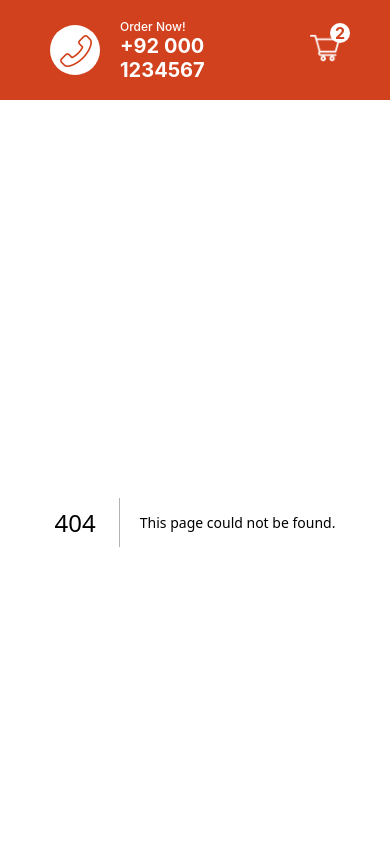
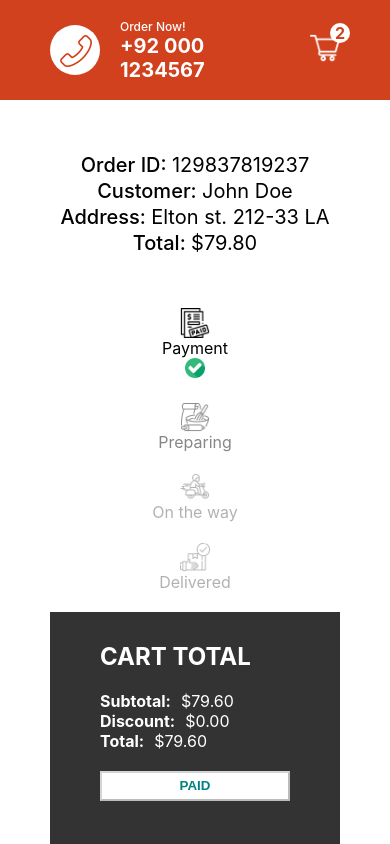
Before and after one commit to hafiztalhakhgll/food-ordering-app-nextjs, a Next.js app: page /order/1 in a window 390 px wide. Before the commit this address had no page. Shown: the top 844 px of the page. Built offline with nearby package versions, Linux system fonts and the light colour scheme.

Commit message:
Order page done

```diff
--- /dev/null
+++ b/pages/order/[orderId].jsx
@@ -0,0 +1,112 @@
+import styles from "../../styles/Order.module.css";
+import Image from "next/image";
+
+const Order = () => {
+  return (
+    <div className={styles.container}>
+      <div className={styles.left}>
+        <div className={styles.row}>
+          <table className={styles.table}>
+            <thead>
+              <tr className={styles.trTitle}>
+                <th>Order ID</th>
+                <th>Customer</th>
+                <th>Address</th>
+                <th>Total</th>
+              </tr>
+            </thead>
+            <tbody>
+              <tr className={styles.tr}>
+                <td>
+                  <span className={styles.id}>129837819237</span>
+                </td>
+                <td>
+                  <span className={styles.name}>John Doe</span>
+                </td>
+                <td>
+                  <span className={styles.address}>Elton st. 212-33 LA</span>
+                </td>
+                <td>
+                  <span className={styles.total}>$79.80</span>
+                </td>
+              </tr>
+            </tbody>
+          </table>
+        </div>
+        <div className={styles.row}>
+          <div className={styles.done}>
+            <Image src="/img/paid.png" width={30} height={30} alt="" />
+            <span>Payment</span>
+            <div className={styles.checkedIcon}>
+              <Image
+                className={styles.checkedIcon}
+                src="/img/checked.png"
+                width={20}
+                height={20}
+                alt=""
+              />
+            </div>
+          </div>
+          <div className={styles.inProgress}>
+            <Image src="/img/bake.png" width={30} height={30} alt="" />
+            <span>Preparing</span>
+            <div className={styles.checkedIcon}>
+              <Image
+                className={styles.checkedIcon}
+                src="/img/checked.png"
+                width={20}
+                height={20}
+                alt=""
+              />
+            </div>
+          </div>
+          <div className={styles.undone}>
+            <Image src="/img/bike.png" width={30} height={30} alt="" />
+            <span>On the way</span>
+            <div className={styles.checkedIcon}>
+              <Image
+                className={styles.checkedIcon}
+                src="/img/checked.png"
+                width={20}
+                height={20}
+                alt=""
+              />
+            </div>
+          </div>
+          <div className={styles.undone}>
+            <Image src="/img/delivered.png" width={30} height={30} alt="" />
+            <span>Delivered</span>
+            <div className={styles.checkedIcon}>
+              <Image
+                className={styles.checkedIcon}
+                src="/img/checked.png"
+                width={20}
+                height={20}
+                alt=""
+              />
+            </div>
+          </div>
+        </div>
+      </div>
+      <div className={styles.right}>
+        <div className={styles.wrapper}>
+          <h2 className={styles.title}>CART TOTAL</h2>
+          <div className={styles.totalText}>
+            <b className={styles.totalTextTitle}>Subtotal:</b>$79.60
+          </div>
+          <div className={styles.totalText}>
+            <b className={styles.totalTextTitle}>Discount:</b>$0.00
+          </div>
+          <div className={styles.totalText}>
+            <b className={styles.totalTextTitle}>Total:</b>$79.60
+          </div>
+          <button disabled className={styles.button}>
+            PAID
+          </button>
+        </div>
+      </div>
+    </div>
+  );
+};
+
+export default Order;
--- /dev/null
+++ b/styles/Order.module.css
@@ -0,0 +1,134 @@
+.container {
+  padding: 50px;
+  display: flex;
+}
+
+.left {
+  flex: 2;
+}
+
+.table {
+  width: 100%;
+  text-align: left;
+  margin-bottom: 50px;
+}
+
+.row:last-child {
+  width: 80%;
+  display: flex;
+  justify-content: space-between;
+}
+
+.done {
+  display: flex;
+  flex-direction: column;
+  align-items: center;
+}
+
+.inProgress {
+  display: flex;
+  flex-direction: column;
+  align-items: center;
+  animation: inProgress 1s ease infinite alternate;
+}
+
+@keyframes inProgress {
+  from {
+    opacity: 0;
+  }
+  to {
+    opacity: 1;
+  }
+}
+
+.undone {
+  display: flex;
+  flex-direction: column;
+  align-items: center;
+  opacity: 0.3;
+}
+
+.undone .checkedIcon,
+.inProgress .checkedIcon {
+  display: none;
+}
+
+.right {
+  flex: 1;
+}
+
+.wrapper {
+  width: 90%;
+  max-height: 300px;
+  background-color: #333;
+  color: white;
+  padding: 10px 50px 50px 50px;
+  display: flex;
+  flex-direction: column;
+  justify-content: space-between;
+}
+
+.totalTextTitle {
+  margin-right: 10px;
+}
+
+.button {
+  background-color: white;
+  height: 30px;
+  color: teal;
+  font-weight: bold;
+  margin-top: 20px;
+  cursor: not-allowed;
+}
+
+@media screen and (max-width: 480px) {
+  .container {
+    flex-direction: column;
+  }
+
+  .trTitle {
+    display: none;
+  }
+
+  .tr {
+    display: flex;
+    flex-direction: column;
+    align-items: center;
+    justify-content: center;
+    font-size: 20px;
+  }
+
+  .id::before {
+    content: "Order ID: ";
+    font-weight: 500;
+  }
+  .name::before {
+    content: "Customer: ";
+    font-weight: 500;
+  }
+  .address::before {
+    content: "Address: ";
+    font-weight: 500;
+  }
+  .total::before {
+    content: "Total: ";
+    font-weight: 500;
+  }
+
+  .row:last-child {
+    width: 100%;
+    flex-direction: column;
+    align-items: center;
+    justify-content: center;
+  }
+
+  .done,
+  .undone,
+  .inProgress {
+    margin-bottom: 20px;
+  }
+
+  .wrapper{
+    width: 100%;
+  }
+}
```
Also changed, not shown: pages/product/[productId].jsx (+6 -1 lines).
